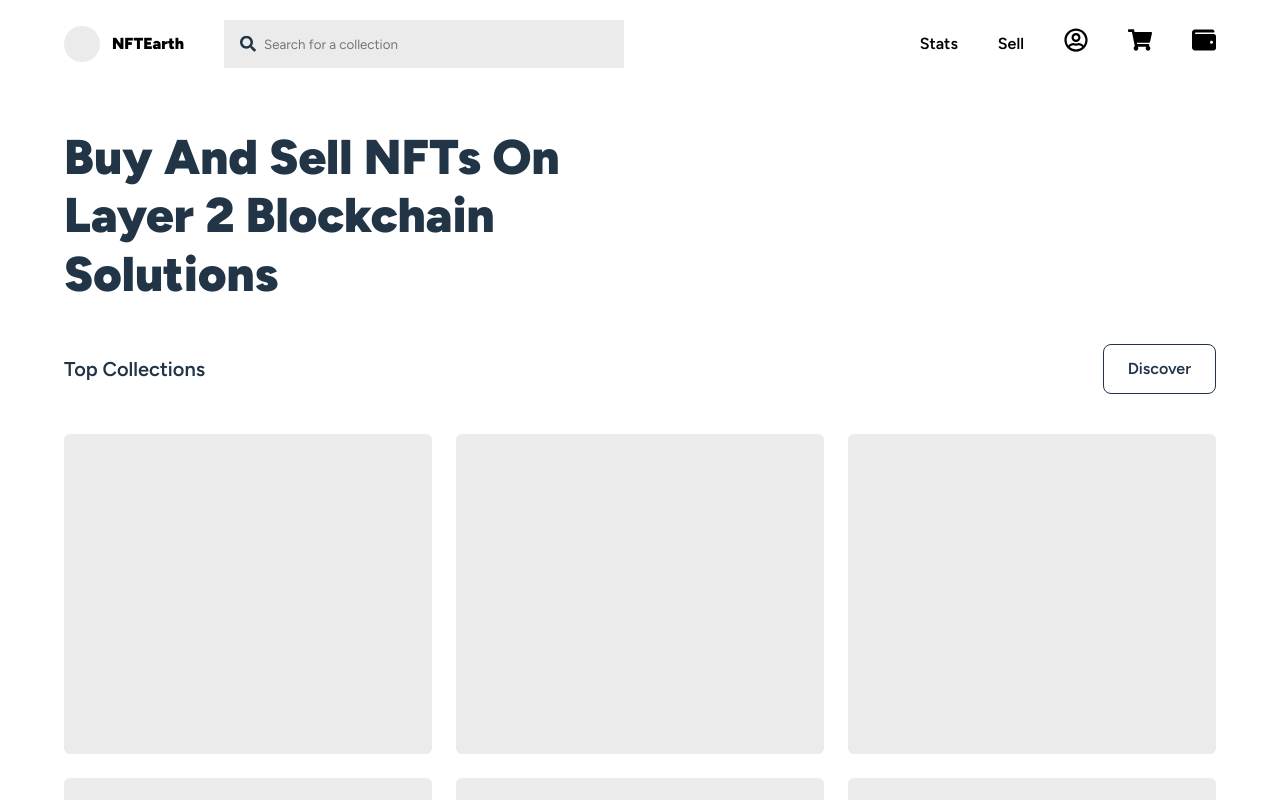
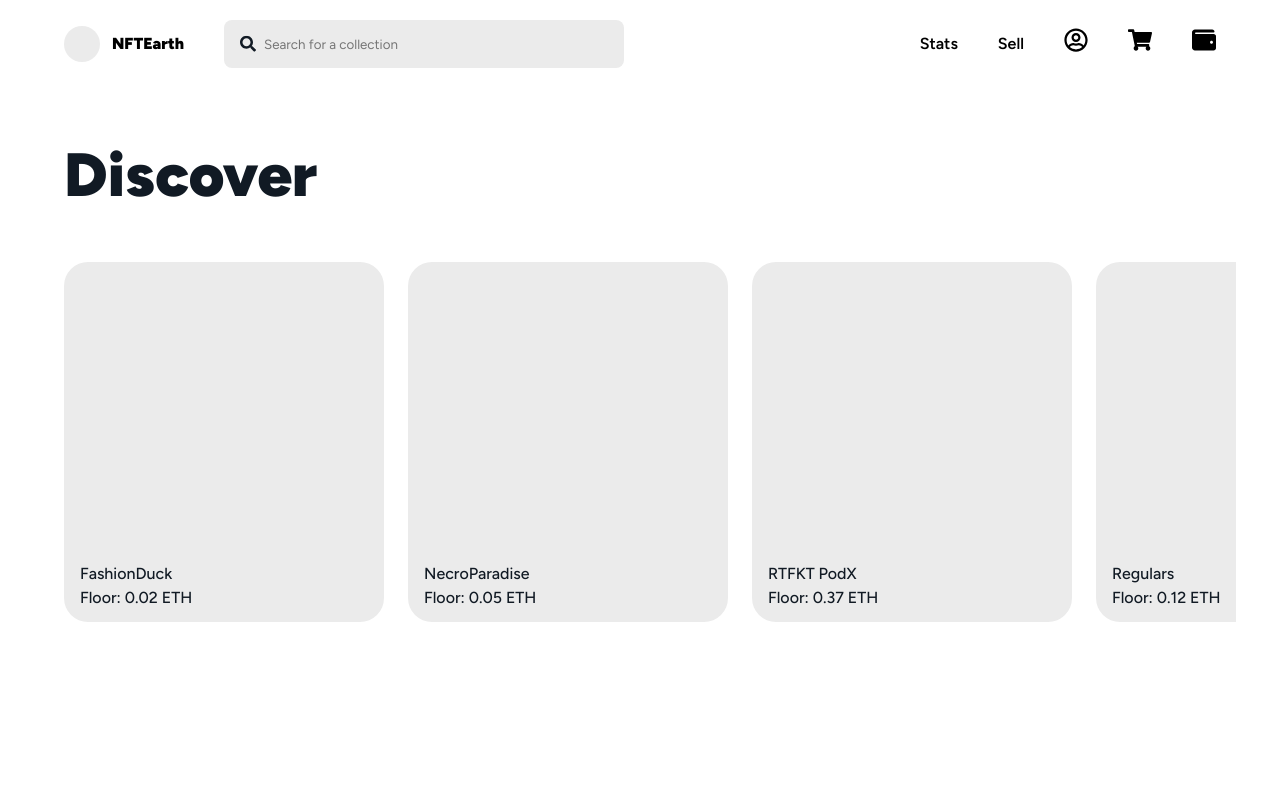
Before and after one commit to gzkdev/nft-earth-prototype, a React (Vite) app: page / in a window 1280 px wide. Shown: the top 800 px of the page. Built offline with nearby package versions, Linux system fonts and the light colour scheme.

Commit message:
chore: ui update

```diff
--- /dev/null
+++ b/src/components/CollectionsCarousel/CollectionsCarousel.css
@@ -0,0 +1,47 @@
+.grid {
+  display: flex;
+  align-items: center;
+  gap: 24px;
+  overflow: auto;
+  padding-inline: 20px;
+  max-width: 1400px;
+  margin: 0 auto;
+}
+
+.grid::-webkit-scrollbar {
+  width: 0;
+}
+
+.card {
+  position: relative;
+  height: 360px;
+  min-width: min(320px, 85vw);
+  border-radius: 24px;
+  -webkit-border-radius: 24px;
+  -moz-border-radius: 24px;
+  -ms-border-radius: 24px;
+  -o-border-radius: 24px;
+  overflow: hidden;
+}
+
+.thumbnail {
+  width: 100%;
+  height: 100%;
+  background-color: #ebebeb;
+}
+
+.details {
+  position: absolute;
+  bottom: 0;
+  left: 0;
+  width: 100%;
+  padding: 12px 16px;
+}
+
+@media (min-width: 768px) {
+  .grid {
+    width: 90%;
+    max-width: 1400px;
+    /* padding-left: 60px; */
+  }
+}
--- /dev/null
+++ b/src/components/CollectionsCarousel/CollectionsCarousel.tsx
@@ -0,0 +1,61 @@
+import { Link } from "react-router-dom";
+import "./CollectionsCarousel.css";
+
+const dummyData = [
+  {
+    name: "FashionDuck",
+    price: 0.02,
+  },
+  {
+    name: "NecroParadise",
+    price: 0.05,
+  },
+  {
+    name: "RTFKT PodX",
+    price: 0.37,
+  },
+  {
+    name: "Regulars",
+    price: 0.12,
+  },
+  {
+    name: "FreakyGirls",
+    price: 0.04,
+  },
+  {
+    name: "SAM PIERSON'S DRAIN BRAIN",
+    price: 0.05,
+  },
+  {
+    name: "archive edition",
+    price: 0.04,
+  },
+  {
+    name: "Quantum by Beeple My Father",
+    price: 0.05,
+  },
+  {
+    name: "Proceed w/ Caution",
+    price: 0.05,
+  },
+];
+
+const CollectionsCarousel = () => {
+  return (
+    <div className="grid">
+      {dummyData.map((d, i) => (
+        <Link key={i} to="/">
+          <div className="card">
+            <div className="thumbnail"></div>
+            <div className="details">
+              <div>{d.name}</div>
+              <div>Floor: {d.price} ETH</div>
+            </div>
+          </div>
+        </Link>
+      ))}
+    </div>
+  );
+};
+
+export default CollectionsCarousel;
--- /dev/null
+++ b/src/components/CollectionsCarousel/index.tsx
@@ -0,0 +1,3 @@
+export * from "./CollectionsCarousel";
+
+export { default } from "./CollectionsCarousel";
--- a/src/components/HeroSection/HeroSection.tsx
+++ b/src/components/HeroSection/HeroSection.tsx
@@ -4,7 +4,7 @@ const HeroSection = () => {
   return (
     <section>
       <div className="container">
-        <h1>Buy and Sell NFTs on Layer 2 Blockchain Solutions</h1>
+        <h1>Discover</h1>
       </div>
     </section>
   );
--- a/src/components/Navbar/Navbar.css
+++ b/src/components/Navbar/Navbar.css
@@ -146,6 +146,7 @@
     -moz-border-radius: 8px;
     -ms-border-radius: 8px;
     -o-border-radius: 8px;
+    overflow: hidden;
   }
 
   .input-box[data-visible="false"] {
--- a/src/components/TopCollections/TopCollections.css
+++ b/src/components/TopCollections/TopCollections.css
@@ -16,18 +16,13 @@
 }
 
 .header a {
-  /*background-color: #213547;
-  color: #fff;
-  */
-  color: #213547;
-  font-weight: 600;
-  padding: 12px 24px;
+  padding: 8px 24px;
   border: 1px solid currentColor;
-  border-radius: 8px;
-  -webkit-border-radius: 8px;
-  -moz-border-radius: 8px;
-  -ms-border-radius: 8px;
-  -o-border-radius: 8px;
+  border-radius: 24px;
+  -webkit-border-radius: 24px;
+  -moz-border-radius: 24px;
+  -ms-border-radius: 24px;
+  -o-border-radius: 24px;
   transition: 200ms;
   -webkit-transition: 200ms;
   -moz-transition: 200ms;
--- a/src/components/TopCollections/TopCollections.tsx
+++ b/src/components/TopCollections/TopCollections.tsx
@@ -1,19 +1,7 @@
-import { Link } from "react-router-dom";
-import TopCollectionsDisplay from "../TopCollectionsDisplay";
 import "./TopCollections.css";
 
 const TopCollections = () => {
-  return (
-    <section>
-      <div className="container">
-        <div className="header">
-          <div>Top Collections</div>
-          <Link to="/">Discover</Link>
-        </div>
-        <TopCollectionsDisplay />
-      </div>
-    </section>
-  );
+  return <section></section>;
 };
 
 export default TopCollections;
--- a/src/components/TopCollectionsDisplay/TopCollectionsDisplay.css
+++ /dev/null
@@ -1,16 +0,0 @@
-.grid {
-  display: grid;
-  grid-template-columns: repeat(auto-fill, minmax(280px, 1fr));
-  gap: 24px;
-  padding: 40px 0;
-}
-
-.card {
-  background-color: #ebebeb;
-  height: 320px;
-  border-radius: 6px;
-  -webkit-border-radius: 6px;
-  -moz-border-radius: 6px;
-  -ms-border-radius: 6px;
-  -o-border-radius: 6px;
-}
--- a/src/components/TopCollectionsDisplay/TopCollectionsDisplay.tsx
+++ /dev/null
@@ -1,18 +0,0 @@
-import "./TopCollectionsDisplay.css";
-
-const TopCollectionsDisplay = () => {
-  return (
-    <div className="grid">
-      <div className="card"></div>
-      <div className="card"></div>
-      <div className="card"></div>
-      <div className="card"></div>
-      <div className="card"></div>
-      <div className="card"></div>
-      <div className="card"></div>
-      <div className="card"></div>
-    </div>
-  );
-};
-
-export default TopCollectionsDisplay;
--- a/src/components/TopCollectionsDisplay/index.tsx
+++ /dev/null
@@ -1,3 +0,0 @@
-export * from "./TopCollectionsDisplay";
-
-export { default } from "./TopCollectionsDisplay";
--- a/src/index.css
+++ b/src/index.css
@@ -14,7 +14,7 @@
   line-height: 24px;
   font-weight: 400;
 
-  color: #213547;
+  color: #111a24;
   background-color: #ffffff;
 
   font-synthesis: none;
@@ -26,11 +26,8 @@
 
 a {
   font-weight: 500;
-  color: #646cff;
-  text-decoration: inherit;
-}
-a:hover {
-  color: #535bf2;
+  color: inherit;
+  text-decoration: none;
 }
 
 button {
@@ -54,11 +51,19 @@ body {
 }
 
 h1 {
+  font-size: var(--fs-5);
+  text-transform: capitalize;
+}
+
+h1,
+h2,
+h3 {
   font-weight: 900;
-  max-width: 600px;
   line-height: 1.2;
+}
+
+h2 {
   font-size: var(--fs-4);
-  text-transform: capitalize;
 }
 
 #root {
--- a/src/pages/Home.tsx
+++ b/src/pages/Home.tsx
@@ -1,14 +1,15 @@
 import AppLayoutContainer from "../components/AppLayoutContainer";
+import CollectionsCarousel from "../components/CollectionsCarousel";
 import HeroSection from "../components/HeroSection";
 import Navbar from "../components/Navbar";
-import TopCollections from "../components/TopCollections";
 
 const Home = () => {
   return (
     <AppLayoutContainer>
       <Navbar />
       <HeroSection />
-      <TopCollections />
+      <CollectionsCarousel />
+      {/* <TopCollections /> */}
     </AppLayoutContainer>
   );
 };
```
